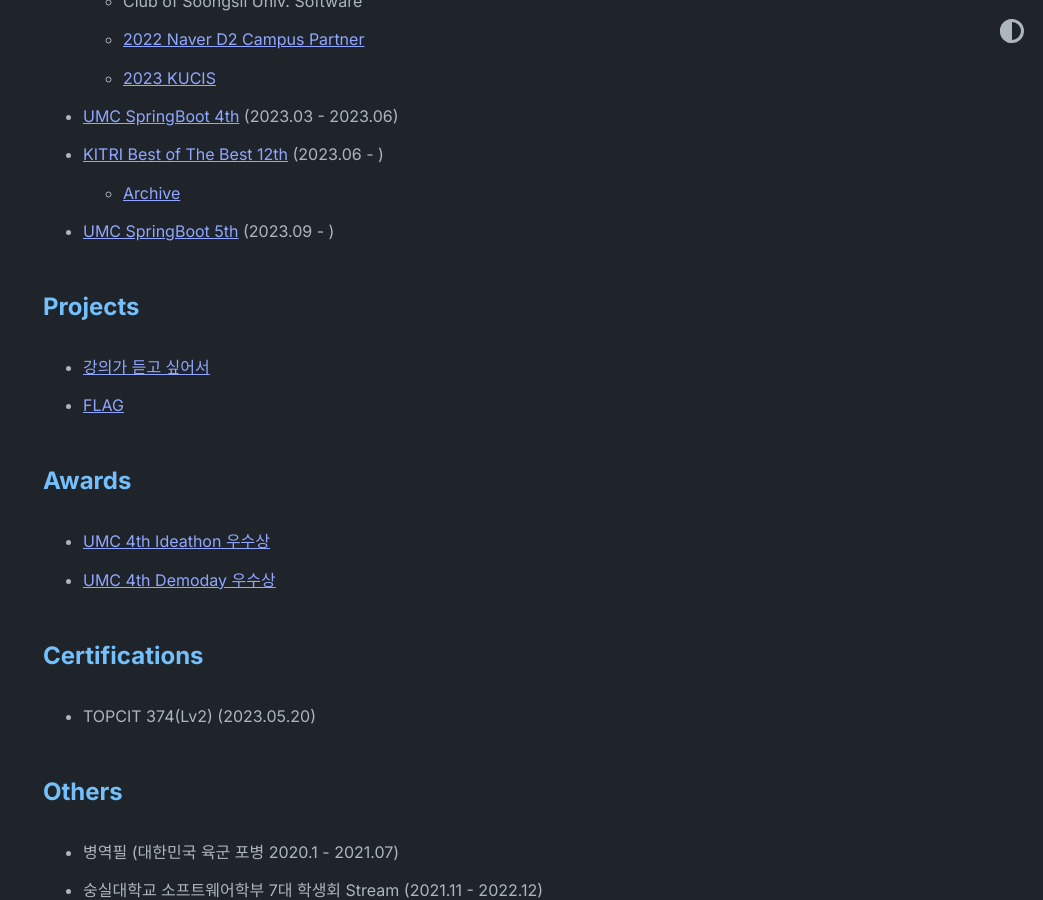
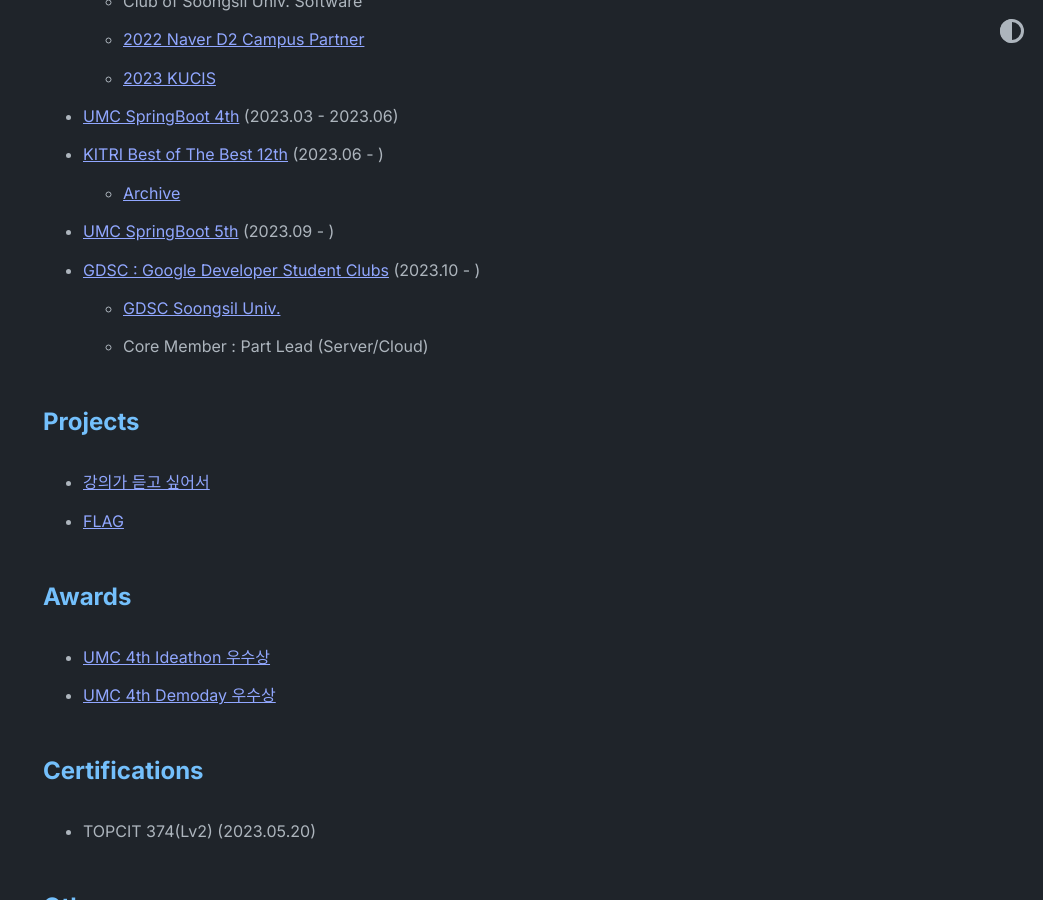
Before and after one commit to oxdjww/oxdjww.github.io, a Jekyll site: the page built from logs.html, in a window 1280 px wide and 900 px high, scrolled down 590 px. Shown: the whole window, without its empty margins (237-1280 px from the left). Built offline with Jekyll 4.4.1, drawn with Linux system fonts in a browser that asks for light colours.

Commit message:
add commmunities

```diff
--- a/_layouts/logs.html
+++ b/_layouts/logs.html
@@ -39,6 +39,11 @@
             </ul>
         </li>
         <li><a href="https://www.makeus.in/umc">UMC SpringBoot 5th</a> (2023.09 - )</li>
+        <li><a href="https://gdsc.community.dev/">GDSC : Google Developer Student Clubs</a> (2023.10 - )</li>
+            <ul>
+                <li><a href ="https://gdsc.community.dev/soongsil-university">GDSC Soongsil Univ.</a></li>
+                <li>Core Member : Part Lead (Server/Cloud)</li>
+            </ul>
     </ul>
 
     <h2>Projects</h2>
```
